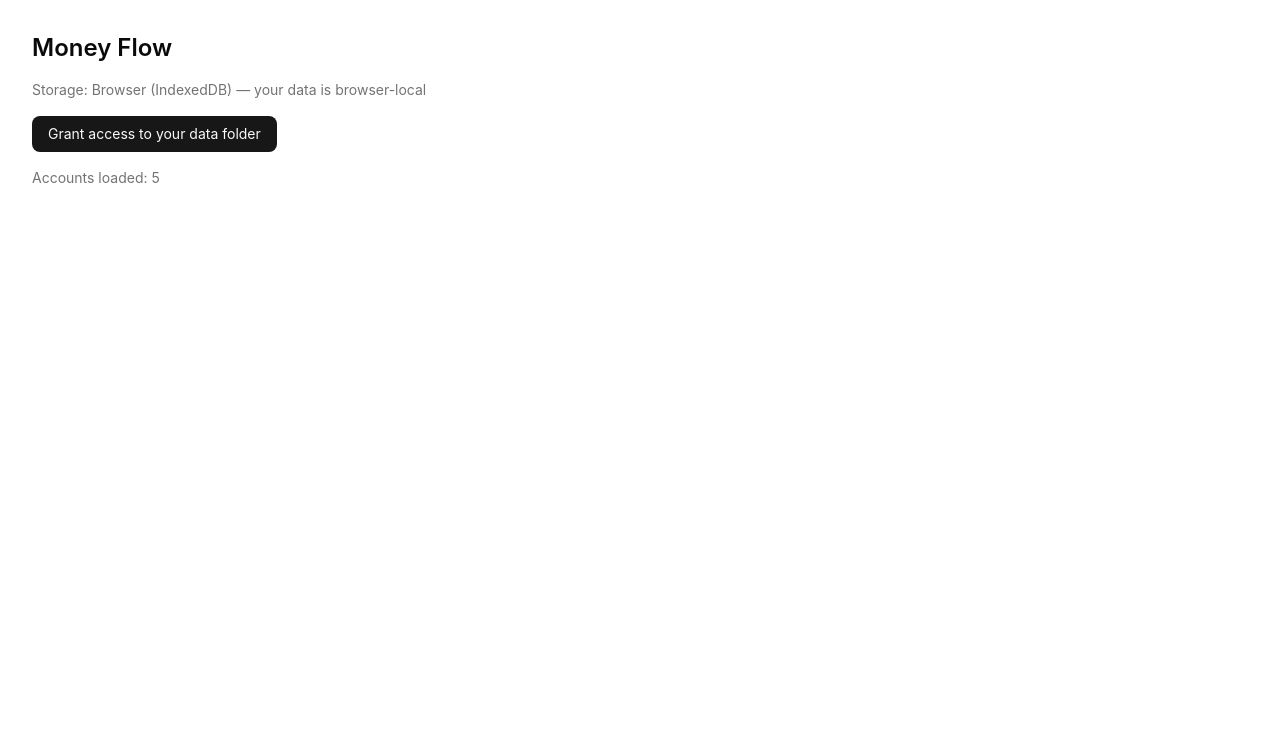
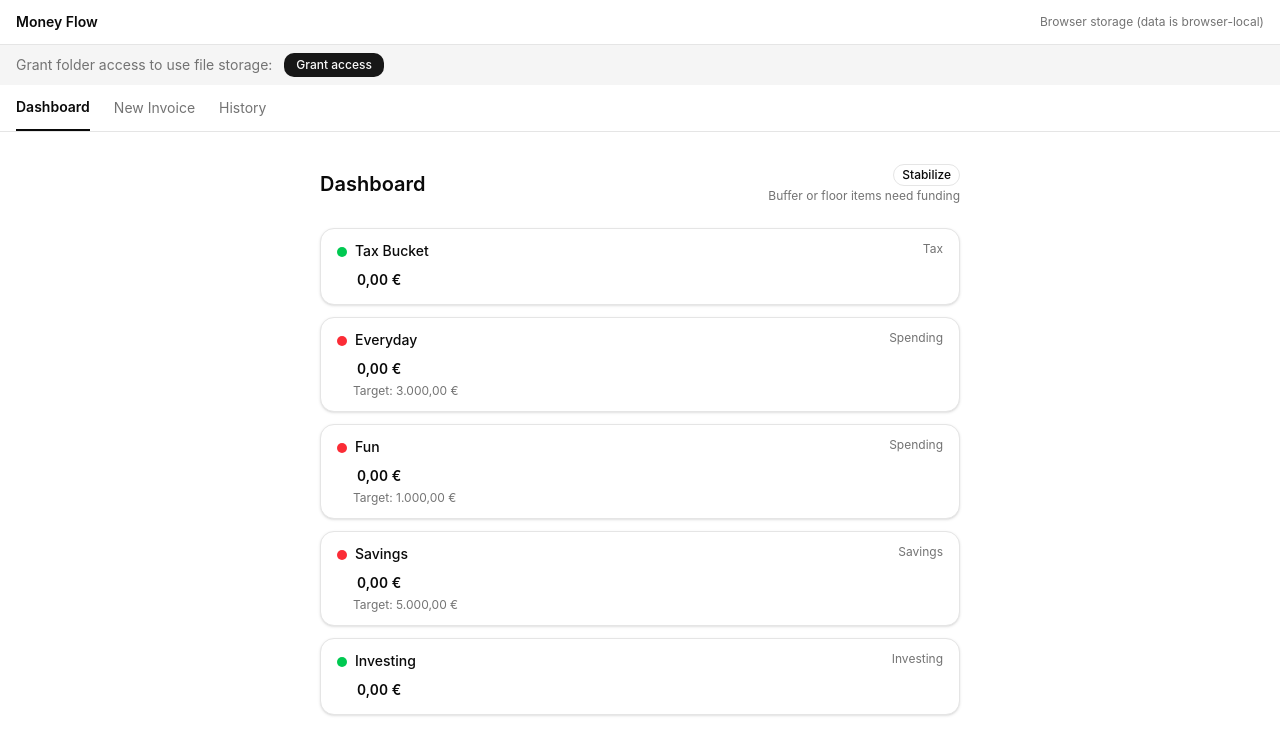
Before and after one commit to LindaPetrini/money-flow, a React (Vite) app: page / in a window 1280 px wide. Shown: the top 754 px of the page. Built offline with nearby package versions, Linux system fonts and the light colour scheme.

Commit message:
feat(app): three-tab navigation shell wiring dashboard, invoice, history

```diff
--- a/src/App.tsx
+++ b/src/App.tsx
@@ -1,7 +1,11 @@
+import { useState } from 'react';
 import { fsaDriver } from '@/lib/storage/storage';
 import { useAccountStore } from '@/stores/accountStore';
 import { useAllocationStore } from '@/stores/allocationStore';
 import { useSettingsStore } from '@/stores/settingsStore';
+import Dashboard from '@/features/dashboard/Dashboard';
+import { InvoicePage } from '@/features/invoice/InvoicePage';
+import { HistoryPage } from '@/features/history/HistoryPage';
 
 interface AppProps {
   needsFsaPrompt: boolean;
@@ -9,42 +13,66 @@ interface AppProps {
 }
 
 export default function App({ needsFsaPrompt, storageMode }: AppProps) {
-  const accounts = useAccountStore(s => s.accounts);
+  const [activeTab, setActiveTab] = useState<'dashboard' | 'invoice' | 'history'>('dashboard');
 
   const handleGrantAccess = async () => {
     if (!fsaDriver) return;
     await fsaDriver.requestPermission();
-    // Re-load stores now that FSA is active
     await Promise.all([
       useAccountStore.getState().loadAccounts(),
       useAllocationStore.getState().loadHistory(),
       useSettingsStore.getState().loadSettings(),
     ]);
-    // Force re-render — simple approach for Phase 1
     window.location.reload();
   };
 
   return (
-    <div className="min-h-screen bg-background text-foreground p-8">
-      <h1 className="text-2xl font-semibold mb-4">Money Flow</h1>
+    <div className="min-h-screen bg-background text-foreground">
+      {/* Top bar */}
+      <header className="border-b border-border px-4 py-3 flex items-center justify-between">
+        <span className="font-semibold text-sm">Money Flow</span>
+        <span className="text-xs text-muted-foreground">
+          {storageMode === 'idb' ? 'Browser storage (data is browser-local)' : 'File storage'}
+        </span>
+      </header>
 
-      <p className="text-sm text-muted-foreground mb-4">
-        Storage: {storageMode === 'fsa' ? 'File System (FSA)' : 'Browser (IndexedDB)'}
-        {storageMode === 'idb' && ' — your data is browser-local'}
-      </p>
-
+      {/* FSA prompt — shown above tabs when permission needed */}
       {needsFsaPrompt && (
-        <button
-          onClick={handleGrantAccess}
-          className="px-4 py-2 bg-primary text-primary-foreground rounded-md text-sm mb-4"
-        >
-          Grant access to your data folder
-        </button>
+        <div className="bg-muted px-4 py-2 text-sm flex items-center gap-3">
+          <span className="text-muted-foreground">Grant folder access to use file storage:</span>
+          <button
+            onClick={handleGrantAccess}
+            className="px-3 py-1 bg-primary text-primary-foreground rounded text-xs font-medium"
+          >
+            Grant access
+          </button>
+        </div>
       )}
 
-      <p className="text-sm text-muted-foreground">
-        Accounts loaded: {accounts.length}
-      </p>
+      {/* Tab navigation */}
+      <nav className="border-b border-border px-4 flex gap-6">
+        {(['dashboard', 'invoice', 'history'] as const).map(tab => (
+          <button
+            key={tab}
+            onClick={() => setActiveTab(tab)}
+            className={[
+              'py-3 text-sm capitalize transition-colors',
+              activeTab === tab
+                ? 'font-semibold border-b-2 border-foreground'
+                : 'text-muted-foreground hover:text-foreground',
+            ].join(' ')}
+          >
+            {tab === 'invoice' ? 'New Invoice' : tab.charAt(0).toUpperCase() + tab.slice(1)}
+          </button>
+        ))}
+      </nav>
+
+      {/* Tab content */}
+      <main>
+        {activeTab === 'dashboard' && <Dashboard />}
+        {activeTab === 'invoice' && <InvoicePage />}
+        {activeTab === 'history' && <HistoryPage />}
+      </main>
     </div>
   );
 }
--- /dev/null
+++ b/src/features/history/HistoryPage.tsx
@@ -0,0 +1,19 @@
+import { useAllocationStore } from '@/stores/allocationStore';
+
+export function HistoryPage() {
+  const history = useAllocationStore(s => s.history);
+
+  return (
+    <div className="max-w-2xl mx-auto px-4 py-8">
+      <h1 className="text-xl font-semibold mb-4">History</h1>
+      <p className="text-muted-foreground">
+        {history.length === 0
+          ? 'No allocations yet. Process an invoice to get started.'
+          : `${history.length} allocation${history.length === 1 ? '' : 's'} recorded.`}
+      </p>
+      <p className="text-sm text-muted-foreground mt-2">
+        Full history view coming in Phase 5.
+      </p>
+    </div>
+  );
+}
```
Also changed, not shown: .planning/phases/03-core-ui/03-04-SUMMARY.md (added).
